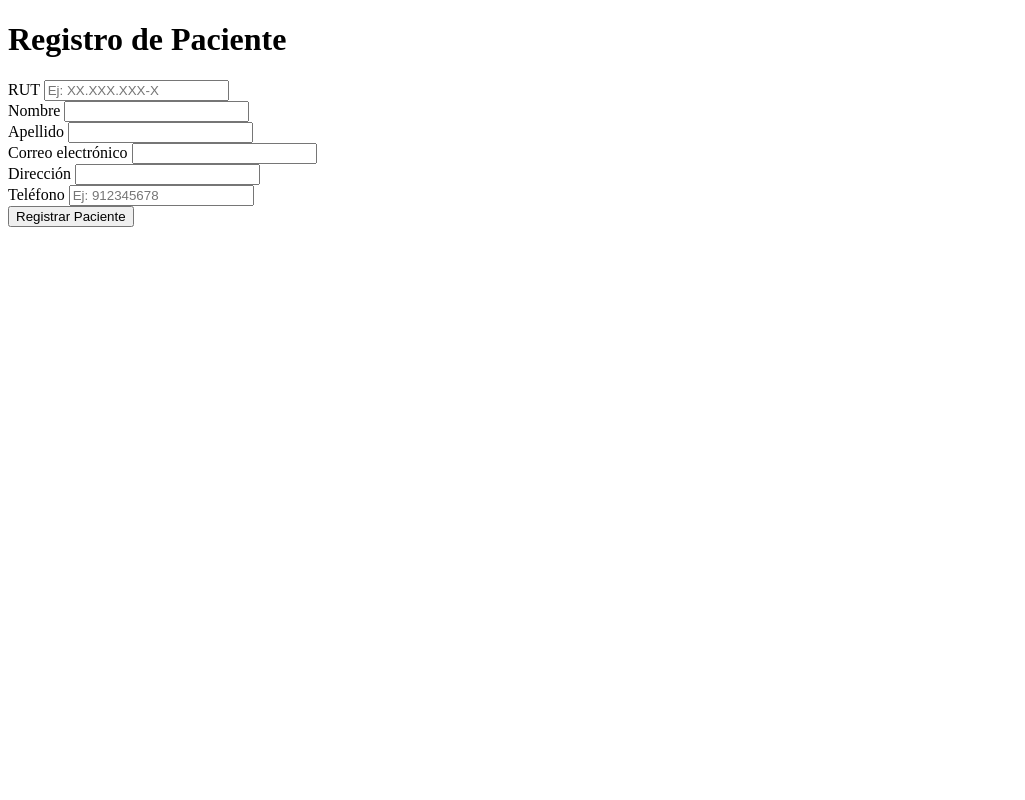
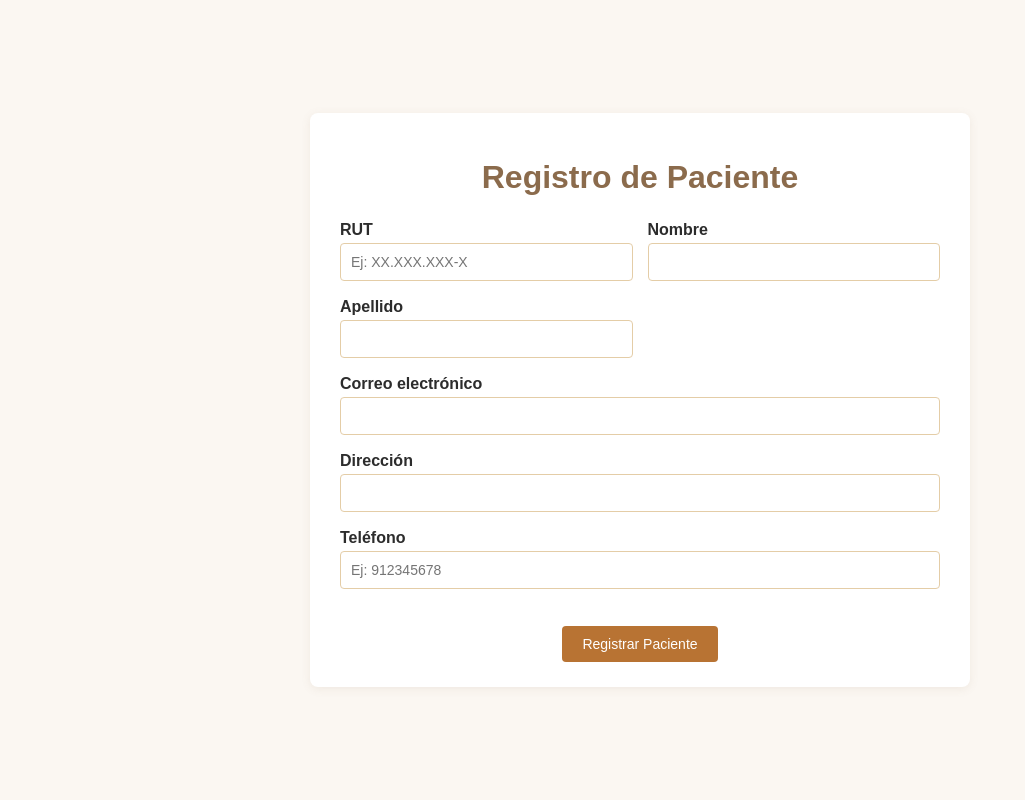
Before and after one commit to Claudio-Constanzo/consulta-medica, a Django app: template pacientes/templates/formulario/pacientes.html in a window 1280 px wide. Shown: the whole page, without its empty margins (0-1025 px from the left). Run offline with Django 5.2, Linux system fonts and the light colour scheme; the template is opened without the code that fills it, so the values that code supplies are empty.

Commit message:
Diseño pacientes
Diseño del formulario de pacientes.

```diff
--- /dev/null
+++ b/pacientes/static/style.css
@@ -0,0 +1,93 @@
+:root {
+    --color-arena: #E4CDA7;
+    --color-crema: #FBF7F2;
+    --color-marron: #8B6B4C;
+    --color-cobre: #B87333;
+    --color-white: #ffffff;
+    --color-dark: #2c2c2c;
+    --shadow: 0 2px 10px rgba(139, 107, 76, 0.1);
+    --transition: all 0.3s ease;
+}
+
+body {
+  font-family: Arial, sans-serif;
+  background: var(--color-crema);
+  color: var(--color-dark);
+  display: flex;
+  justify-content: center;
+  align-items: center;
+  min-height: 100vh;
+  margin: 0;
+}
+
+.container {
+  width: 100%;
+  max-width: 600px;
+  background: var(--color-white);
+  box-shadow: var(--shadow);
+  border-radius: 8px;
+  padding: 25px 30px;
+}
+
+h1 {
+  text-align: center;
+  margin-bottom: 25px;
+  color: var(--color-marron);
+}
+
+form {
+  display: flex;
+  flex-direction: column;
+  gap: 20px;
+}
+
+.grid {
+  display: grid;
+  grid-template-columns: 1fr 1fr;
+  gap: 15px;
+}
+
+.grid .full {
+  grid-column: 1 / -1;
+}
+
+form label {
+  font-weight: bold;
+  margin-bottom: 4px;
+  color: var(--color-dark);
+  display: block;
+}
+
+form input,
+form select {
+  border: 1px solid var(--color-arena);
+  padding: 10px;
+  font-size: 14px;
+  border-radius: 4px;
+  width: 100%;
+  box-sizing: border-box;
+}
+
+.error {
+  color: red;
+  font-size: 12px;
+  margin-top: 2px;
+}
+
+.btn {
+  margin-top: 15px;
+  padding: 10px 20px;
+  font-size: 14px;
+  cursor: pointer;
+  border: none;
+  background: var(--color-cobre);
+  color: var(--color-white);
+  border-radius: 4px;
+  width: fit-content;
+  align-self: center;
+  transition: var(--transition);
+}
+
+.btn:hover {
+  background: var(--color-marron);
+}
--- a/pacientes/templates/formulario/pacientes.html
+++ b/pacientes/templates/formulario/pacientes.html
@@ -4,6 +4,7 @@
     <meta charset="UTF-8">
     <meta name="viewport" content="width=device-width, initial-scale=1.0">
     <title>Document</title>
+    <link rel="stylesheet" href="../../static/style.css">
 </head>
 <body>
     <div class="container">
```
